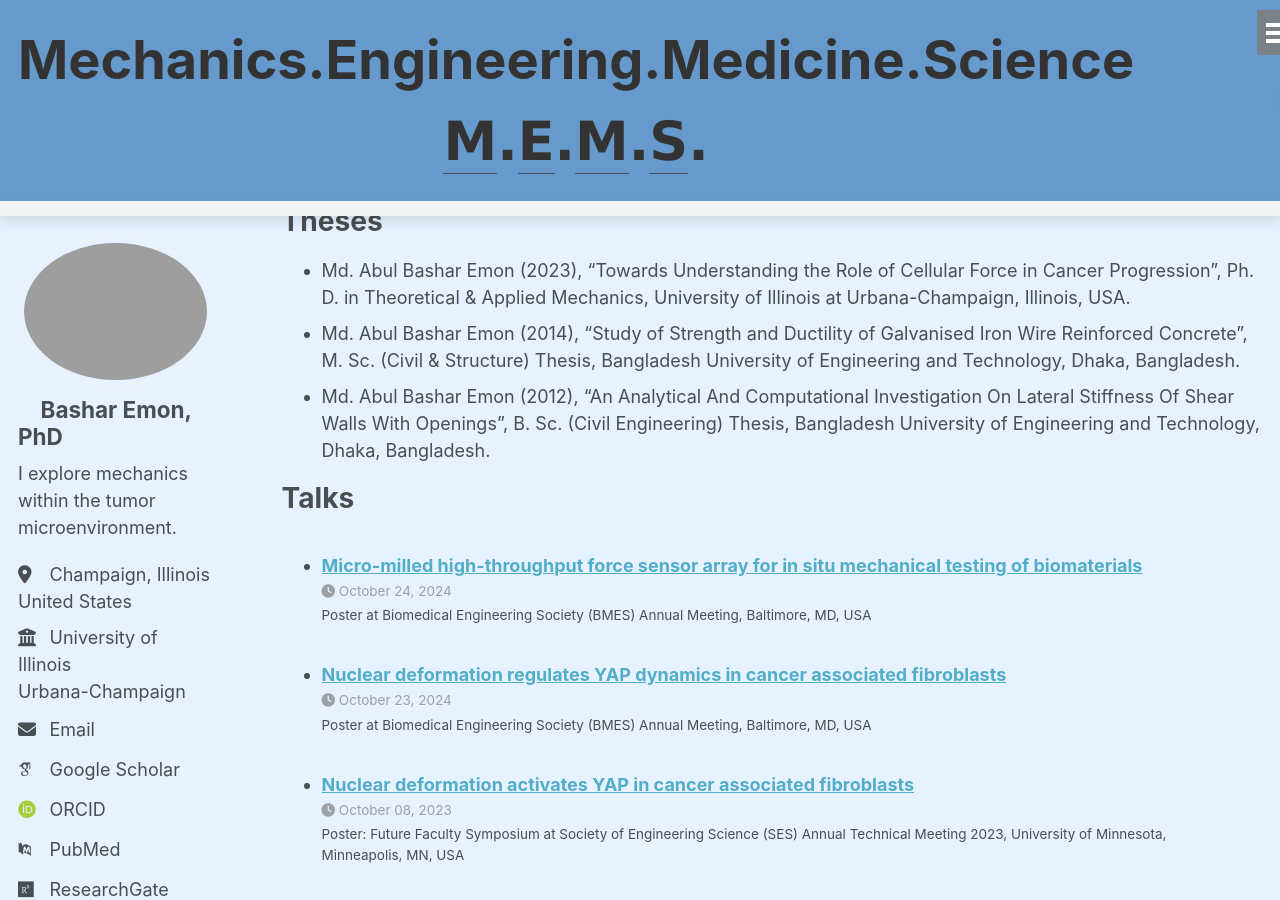
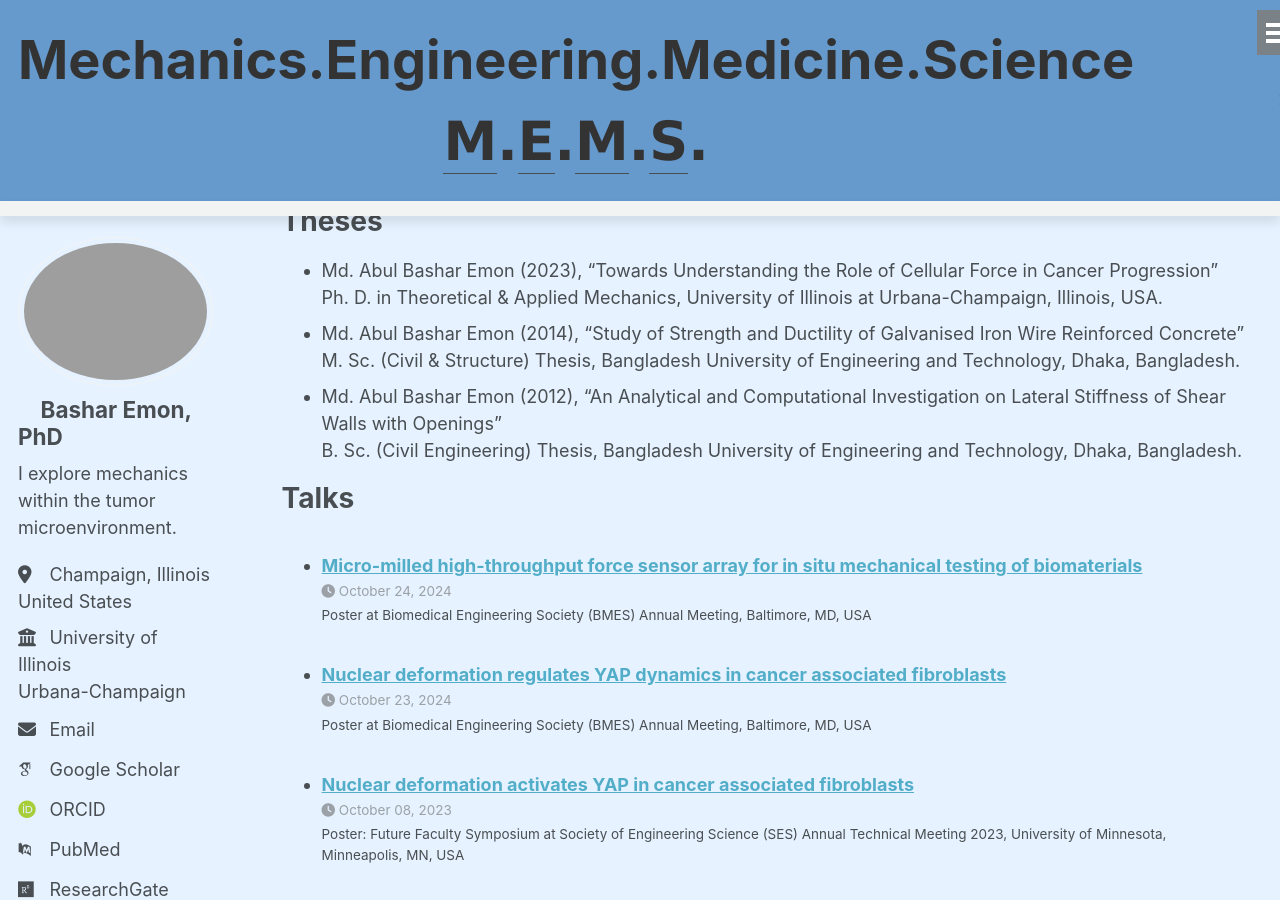
Before and after one commit to BasharEmon/BasharEmon.github.io, a Jekyll site: the page built from _pages/cv.md, in a window 1280 px wide and 900 px high, scrolled down 3526 px. Built offline with Jekyll 4.4.1, drawn with Linux system fonts in a browser that asks for light colours; some web fonts are replaced; some of the changed text lies outside the part shown.

Commit message:
Update cv.md

```diff
--- a/_pages/cv.md
+++ b/_pages/cv.md
@@ -17,16 +17,16 @@ Education
 
 Work experience
 ======
-*	Postdoctoral Research Associate (2023-present)
+*	Postdoctoral Research Associate (2023-present)<br>
   Department of Mechanical Science & Engineering, University of Illinois at Urbana-Champaign
 
-* Graduate Research Assistant (2017-2023)
+* Graduate Research Assistant (2017-2023)<br>
   Department of Mechanical Science & Engineering, University of Illinois at Urbana-Champaign
 
-*	Assistant Professor (2015-2017)
+*	Assistant Professor (2015-2017)<br>
 Department of Civil Engineering, Bangladesh University of Engineering & Technology, Dhaka-1000
 
-*	Lecturer (2012-2015)
+*	Lecturer (2012-2015)<br>
 	Department of Civil Engineering, Bangladesh University of Engineering & Technology, Dhaka-1000
 
 Publications
@@ -37,9 +37,9 @@ Publications
 
 Theses
 ======
-*	Md. Abul Bashar Emon (2023), “Towards Understanding the Role of Cellular Force in Cancer Progression”, Ph. D. in Theoretical & Applied Mechanics, University of Illinois at Urbana-Champaign, Illinois, USA.
-*	Md. Abul Bashar Emon (2014), “Study of Strength and Ductility of Galvanised Iron Wire Reinforced Concrete”, M. Sc. (Civil & Structure) Thesis, Bangladesh University of Engineering and Technology, Dhaka, Bangladesh.
-*	Md. Abul Bashar Emon (2012), “An Analytical And Computational Investigation On Lateral Stiffness Of Shear Walls With Openings”, B. Sc. (Civil Engineering) Thesis, Bangladesh University of Engineering and Technology, Dhaka, Bangladesh.
+*	Md. Abul Bashar Emon (2023), “Towards Understanding the Role of Cellular Force in Cancer Progression” <br>Ph. D. in Theoretical & Applied Mechanics, University of Illinois at Urbana-Champaign, Illinois, USA.
+*	Md. Abul Bashar Emon (2014), “Study of Strength and Ductility of Galvanised Iron Wire Reinforced Concrete” <br> M. Sc. (Civil & Structure) Thesis, Bangladesh University of Engineering and Technology, Dhaka, Bangladesh.
+*	Md. Abul Bashar Emon (2012), “An Analytical and Computational Investigation on Lateral Stiffness of Shear Walls with Openings” <br>B. Sc. (Civil Engineering) Thesis, Bangladesh University of Engineering and Technology, Dhaka, Bangladesh.
 
 Talks
 ======
```
